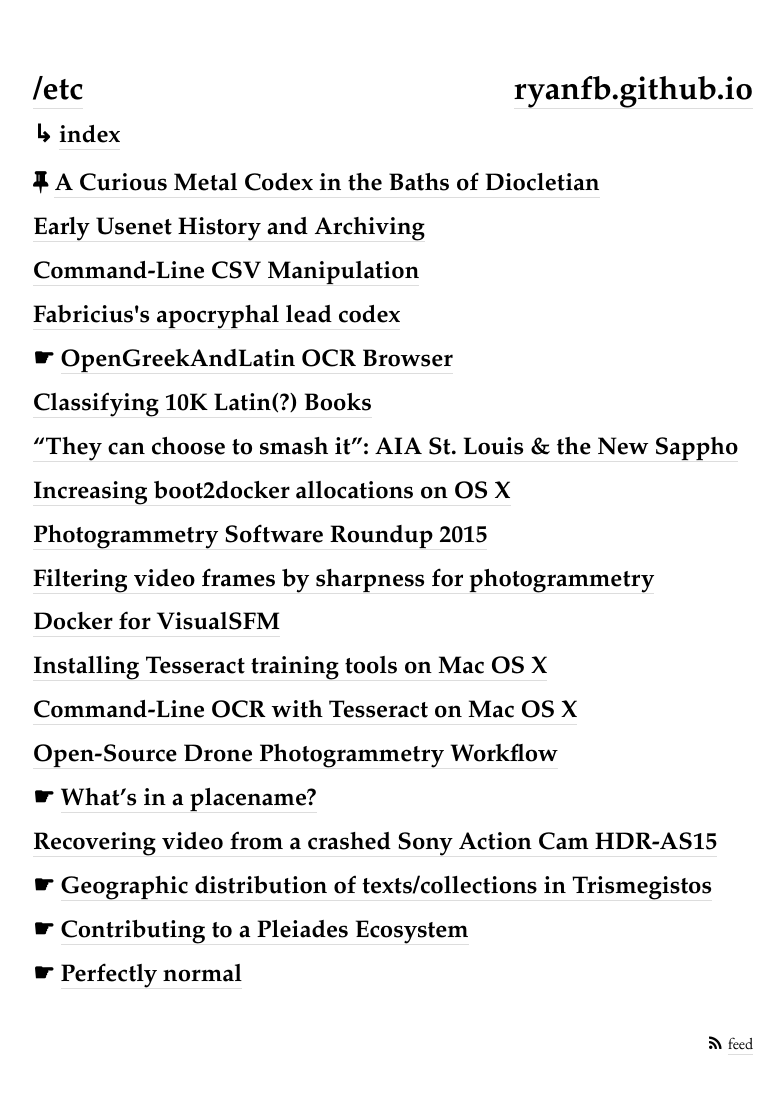
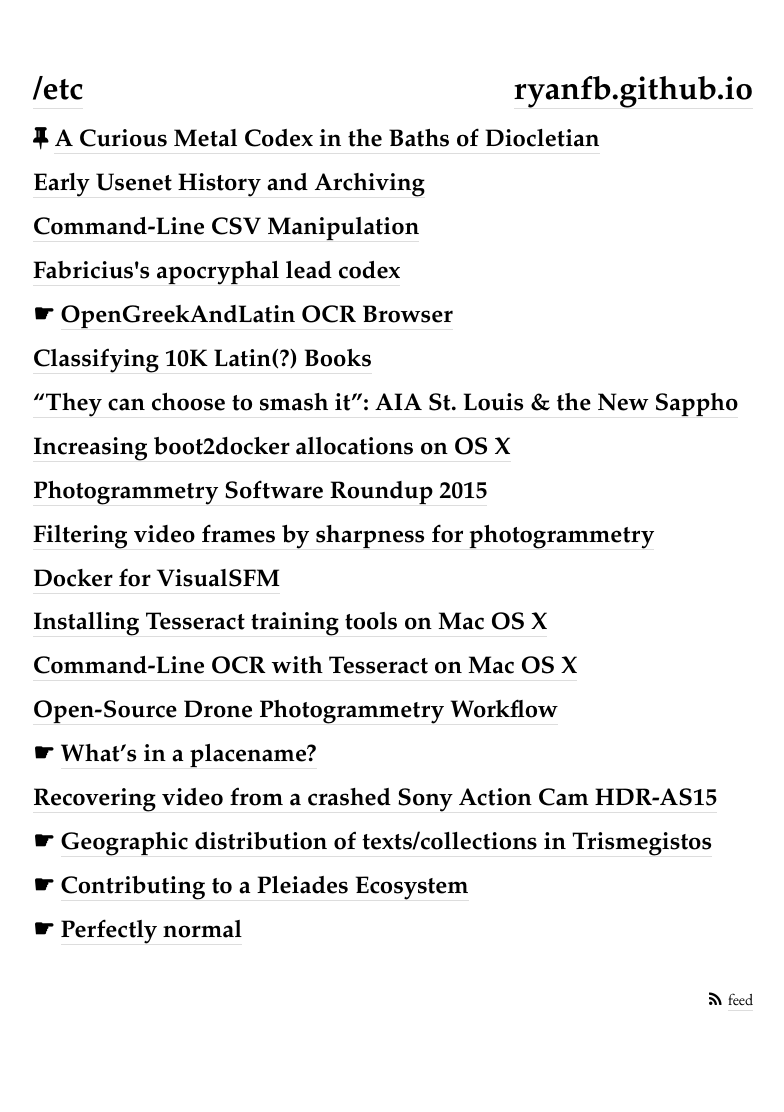
Before and after one commit to ryanfb/etc, a Jekyll site: the page built from index.html, in a window 1280 px wide. Shown: the whole page, without its empty margins (247-1031 px from the left). Built offline with Jekyll 4.4.1, drawn with Linux system fonts in a browser that asks for light colours; nearby versions of some CDN libraries; after the commit the page ends 1068 px from its top, so only the background shows below that.

Commit message:
Remove index duplication

```diff
--- a/_layouts/default.html
+++ b/_layouts/default.html
@@ -49,7 +49,7 @@
 <body>
 <div id="content">
   <h1><a href="{{ site.baseurl }}/">/etc</a><span style="float:right"><a href="https://ryanfb.github.io/" rel="author">ryanfb.github.io</a></span></h1>
-  <h2>↳ <a href="{{ site.baseurl }}{{ page.url }}" rel="self">{{ page.title}}</a></h2>
+  {% unless page.title == 'index' %}<h2>↳ <a href="{{ site.baseurl }}{{ page.url }}" rel="self">{{ page.title}}</a></h2>{% endunless %}
   {{ content }}
 </div>
 <div id="footer">
```
